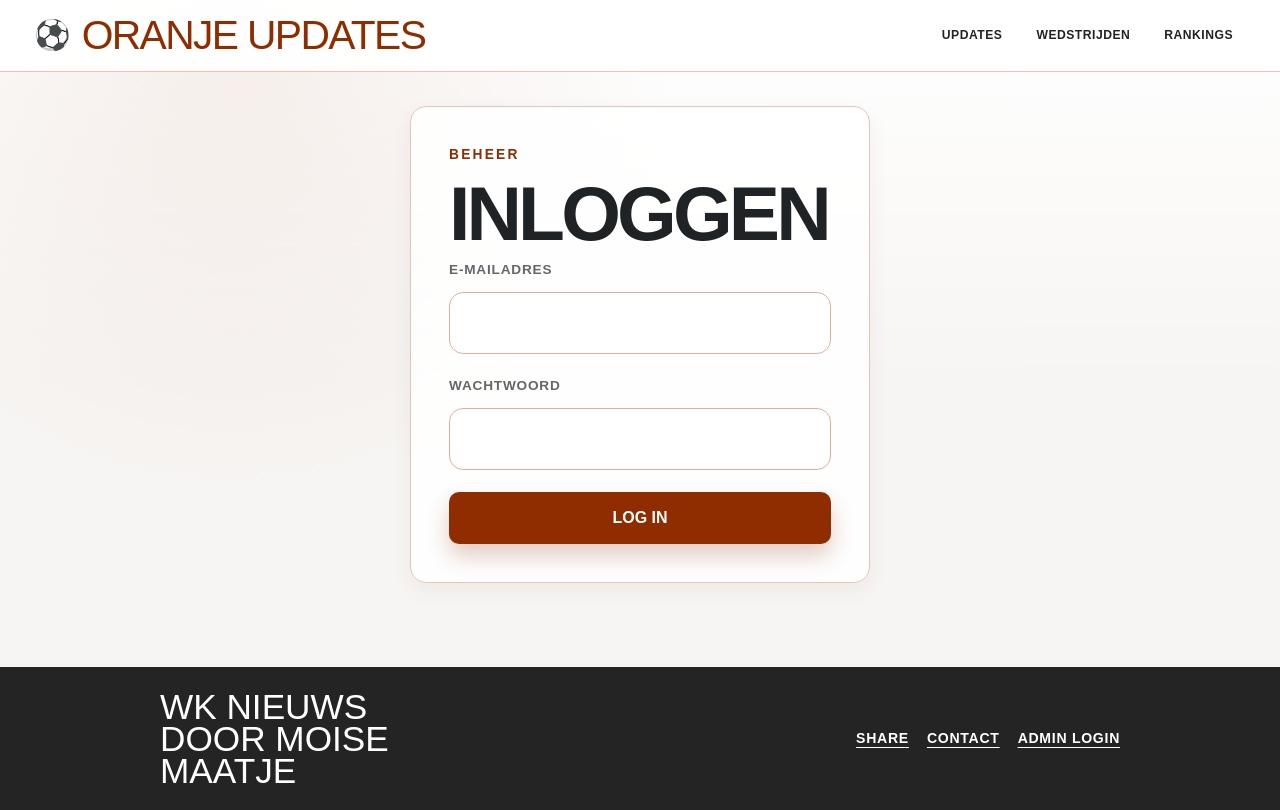
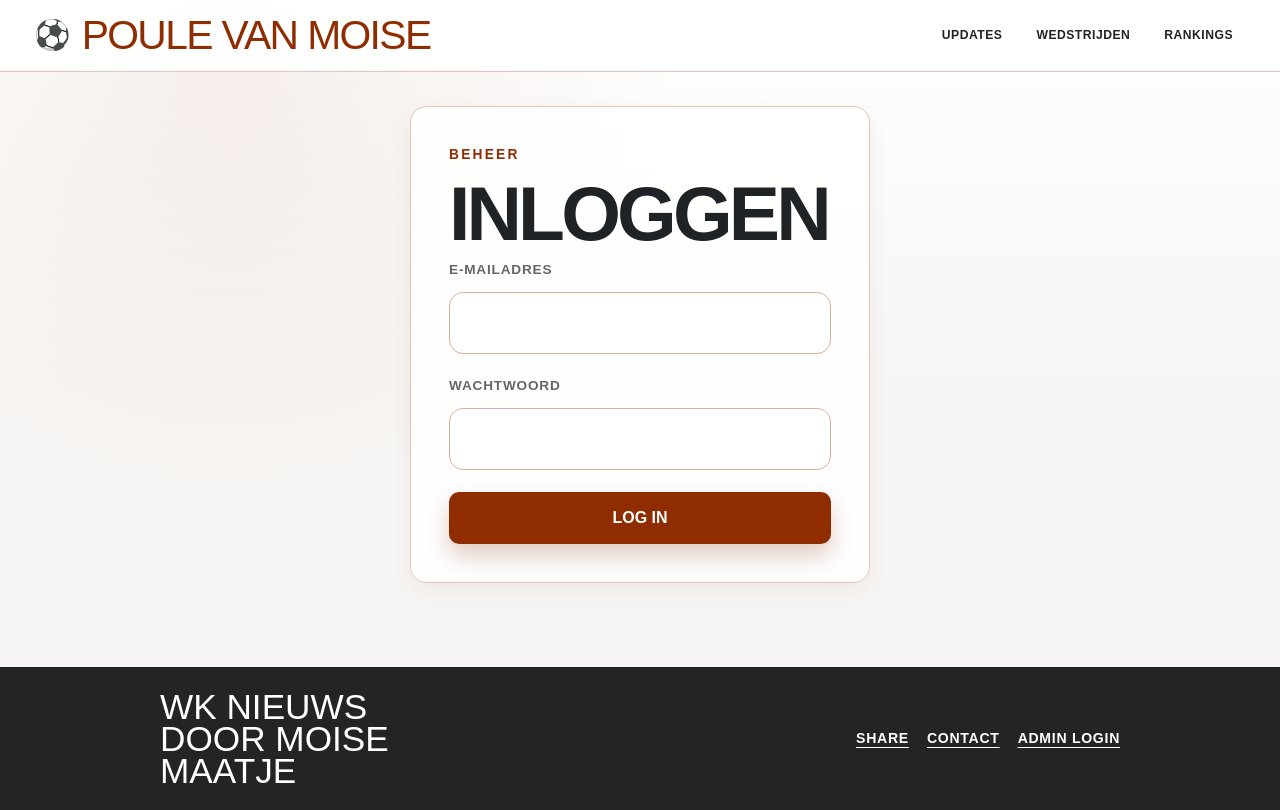
Before and after one commit to DaanHeijnen/WK-updates, a website: page admin-login.html in a window 1280 px wide. Drawn offline with Linux system fonts and the light colour scheme.

Commit message:
Update title and branding in admin login page

```diff
--- a/admin-login.html
+++ b/admin-login.html
@@ -4,14 +4,14 @@
   <meta charset="utf-8">
   <meta name="viewport" content="width=device-width, initial-scale=1">
   <meta name="theme-color" content="#8f2d00">
-  <title>Admin login - Oranje Updates</title>
+  <title>Admin login - Poule van Moise</title>
   <link rel="stylesheet" href="/assets/css/app.css?v=admin-nav-2">
 </head>
 <body data-page="login">
   <header class="site-header">
-    <a class="brand" href="/" aria-label="Oranje Updates startpagina">
+    <a class="brand" href="/" aria-label="Poule van Moise startpagina">
       <span class="ball">⚽</span>
-      <span>Oranje Updates</span>
+      <span>Poule van Moise</span>
     </a>
     <nav class="site-nav" aria-label="Hoofdnavigatie">
       <a href="/">Updates</a>
```
